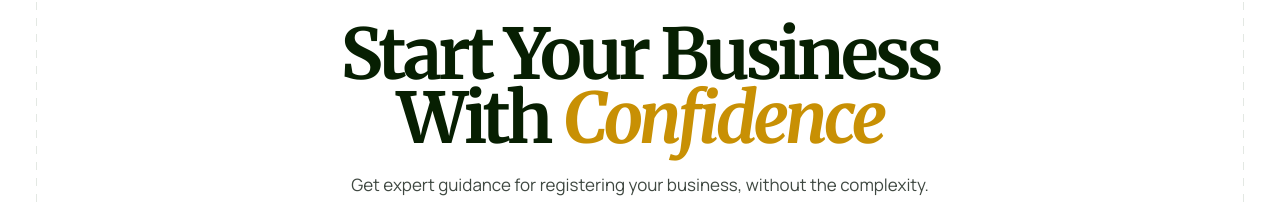
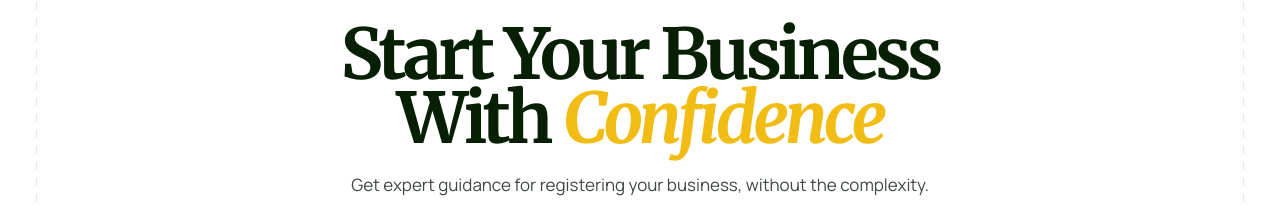
Before and after one commit to conzaura-biz/website, a React (Vite) app: page / in a window 1280 px wide. Shown: the part 271-479 px from the top of the page. Built offline with nearby package versions, Linux system fonts and the light colour scheme; no server answers.

Commit message:
Update highlight color to gold (#F1BD15)

```diff
--- a/src/styles/global.css
+++ b/src/styles/global.css
@@ -4,7 +4,7 @@
   --green: #071F02;
   --green-dark: #0A2A04;
   --green-soft: #EFF8F4;
-  --secondary: #C89004;
+  --secondary: #F1BD15;
   --ink: #182118;
   --muted: #68726a;
   --line: #DDE5DE;
```
